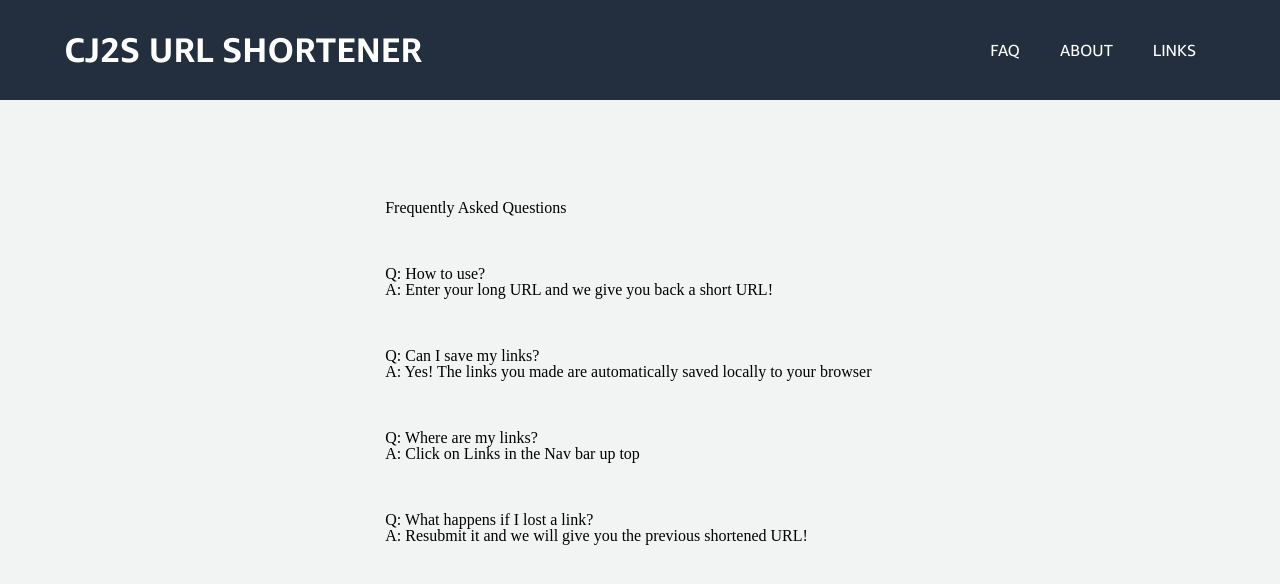
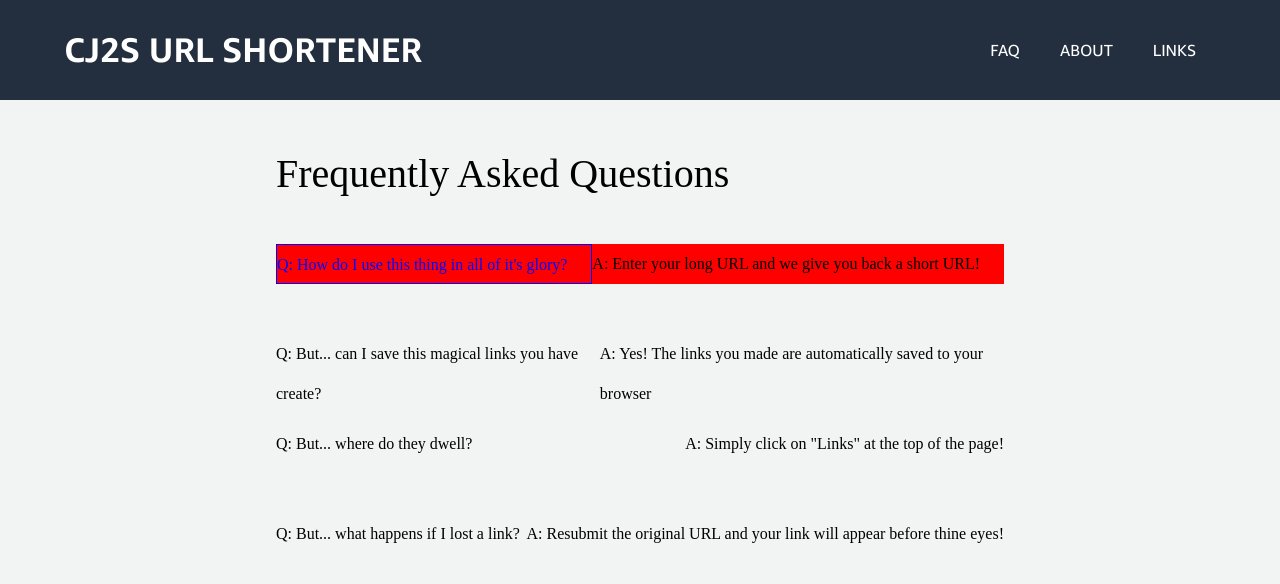
Before and after one commit to cj2-site/cj2_frontend, a React (Create React App) app: page /faq in a window 1280 px wide. Shown: the top 584 px of the page. Built offline with nearby package versions, Linux system fonts and the light colour scheme.

Commit message:
Updated some divs

```diff
--- a/src/components/faq.jsx
+++ b/src/components/faq.jsx
@@ -8,24 +8,24 @@ const Faq = () => {
           <h2>Frequently Asked Questions</h2>
         </div>
         <div>
-          <span>Q: How to use?</span>
+          <span>Q: How do I use this thing in all of it's glory?</span>
           <br/>
           <span>A: Enter your long URL and we give you back a short URL!</span>
         </div>
         <div>
-          <span>Q: Can I save my links?</span>
+          <span>Q: But... can I save this magical links you have create?</span>
           <br/>
-          <span>A: Yes! The links you made are automatically saved locally to your browser</span>
+          <span>A: Yes! The links you made are automatically saved to your browser</span>
         </div>
         <div>
-          <span>Q: Where are my links?</span>
+          <span>Q: But... where do they dwell?</span>
           <br/>
-          <span>A: Click on Links in the Nav bar up top</span>
+          <span>A: Simply click on "Links" at the top of the page!</span>
         </div>
         <div>
-          <span>Q: What happens if I lost a link?</span>
+          <span>Q: But... what happens if I lost a link?</span>
           <br/>
-          <span>A: Resubmit it and we will give you the previous shortened URL!</span>
+          <span>A: Resubmit the original URL and your link will appear before thine eyes!</span>
         </div>
       </section>
     </div>
--- a/src/scss/_module.scss
+++ b/src/scss/_module.scss
@@ -36,3 +36,40 @@
 /******************
 * FAQ STYLES
 ******/
+.faqs {
+  display: flex;
+  align-content: space-around;
+  width: 70%;
+
+  div {
+    display: flex;
+    flex: auto;
+    height: 5vh;
+    justify-content: space-between;
+    line-height: 5vh;
+    width: 100%;
+  }
+  div:nth-of-type(1) {
+    // background: #ff0000;
+    margin-top: 0.5vh;
+
+    h2 {
+      font-size: 5vh;
+      text-align: center;
+    }
+  }
+
+  div:nth-of-type(2) {
+    background: #ff0000;
+
+
+    span {
+      flex-grow: 1;
+    }
+    span:nth-of-type(1) {
+      color: blue;
+      border: 1px solid blue;
+      height: 5vh;
+    }
+  }
+}
```
